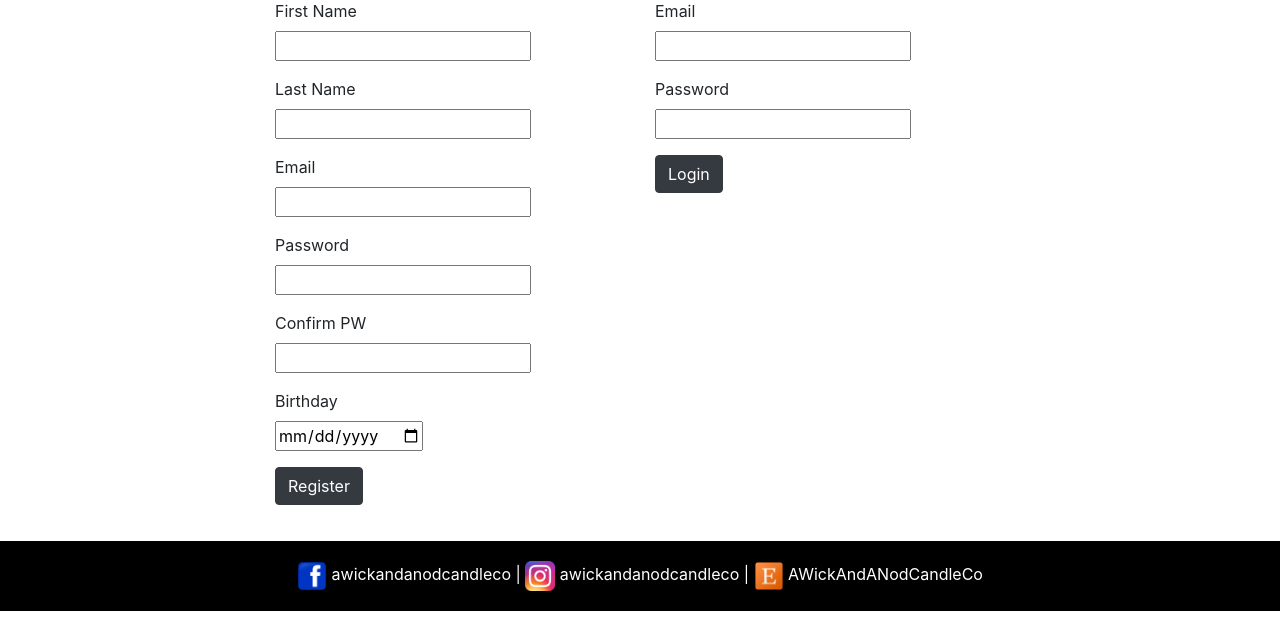
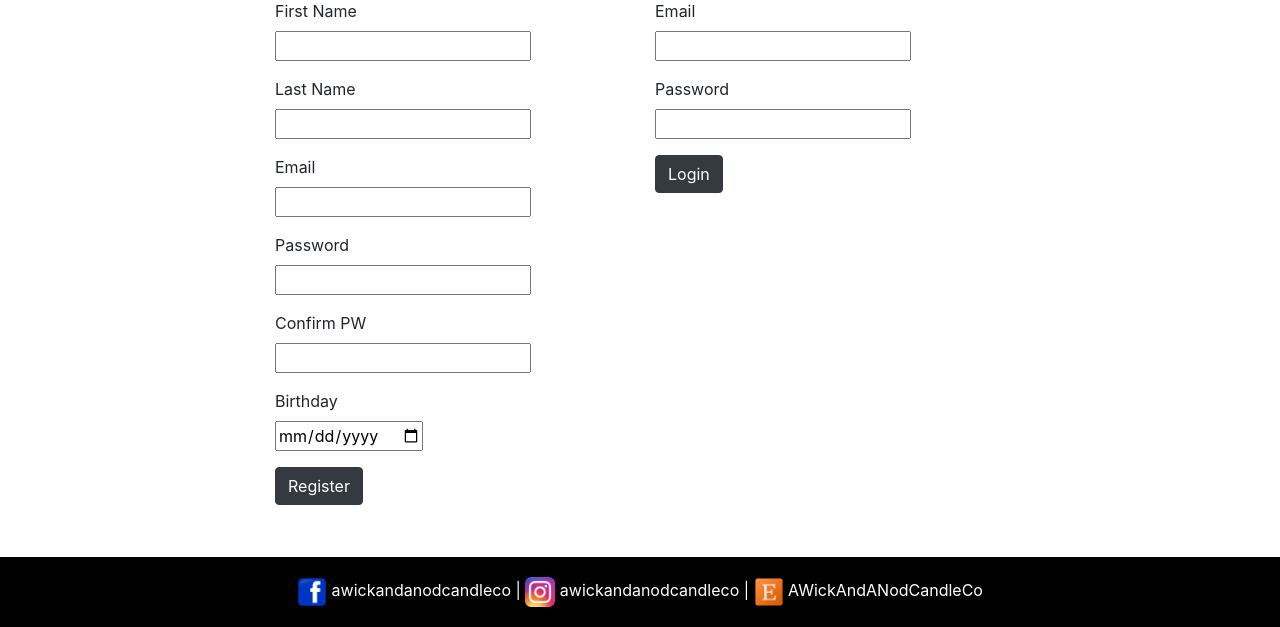
Before and after one commit to Jamesmc2/candle_proj, a Django app: page /login/ in a window 1280 px wide. Shown: the part 173-800 px from the top of the page. Run offline with Django 3.2, Linux system fonts and the light colour scheme; some libraries are stand-ins or nearby versions.

Commit message:
some login/style tweaks

```diff
--- a/inventory_app/templates/checkout.html
+++ b/inventory_app/templates/checkout.html
@@ -8,7 +8,7 @@
     {% load static %}
     <link rel='stylesheet' type='text/css' href='{% static "css/main.css" %}'>
 </head>
-<body>
+<body style="min-height: 98vh;">
 
     <script src="https://ajax.googleapis.com/ajax/libs/jquery/3.4.1/jquery.min.js"></script>
     <script src="https://cdn.jsdelivr.net/npm/popper.js@1.16.0/dist/umd/popper.min.js" integrity="sha384-Q6E9RHvbIyZFJoft+2mJbHaEWldlvI9IOYy5n3zV9zzTtmI3UksdQRVvoxMfooAo" crossorigin="anonymous"></script>
--- a/login_app/static/css/main.css
+++ b/login_app/static/css/main.css
@@ -1,6 +1,6 @@
 body {
     display: flex;
-    min-height: 98vh;
+    min-height: 100vh;
     flex-direction: column;
 }
 #wrapper {
--- a/login_app/templates/login_register.html
+++ b/login_app/templates/login_register.html
@@ -13,7 +13,7 @@
 
 </head>
 
-<body id="body">
+<body>
     <div id="wrapper">
         {% include 'header.html' %}
         <div class="container">
--- a/login_app/templates/user_page.html
+++ b/login_app/templates/user_page.html
@@ -11,7 +11,7 @@
         integrity="sha384-Vkoo8x4CGsO3+Hhxv8T/Q5PaXtkKtu6ug5TOeNV6gBiFeWPGFN9MuhOf23Q9Ifjh" crossorigin="anonymous">
 </head>
 
-<body id="body">
+<body>
     <div id="wrapper">
 
         {% include 'header.html' %}
```
